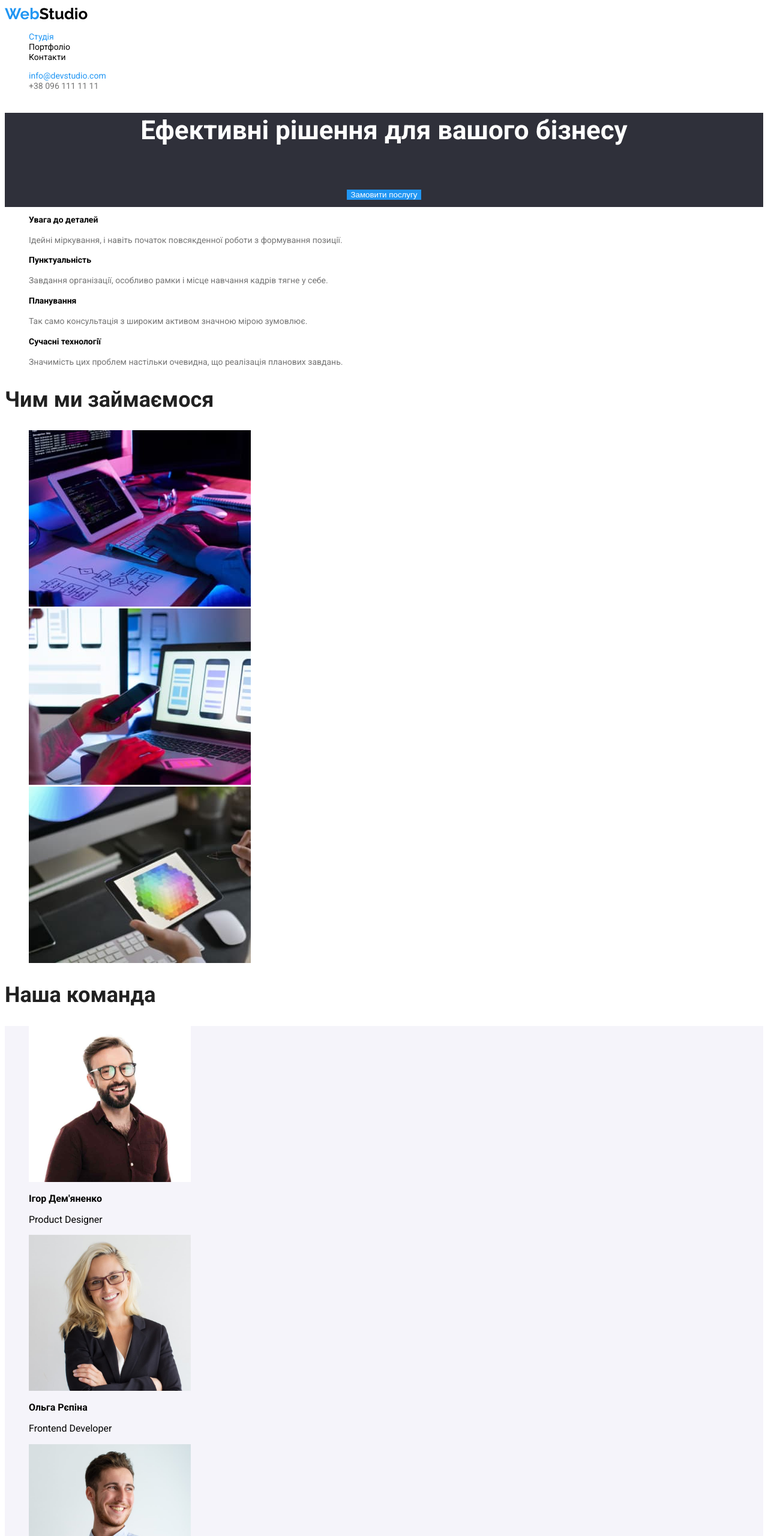
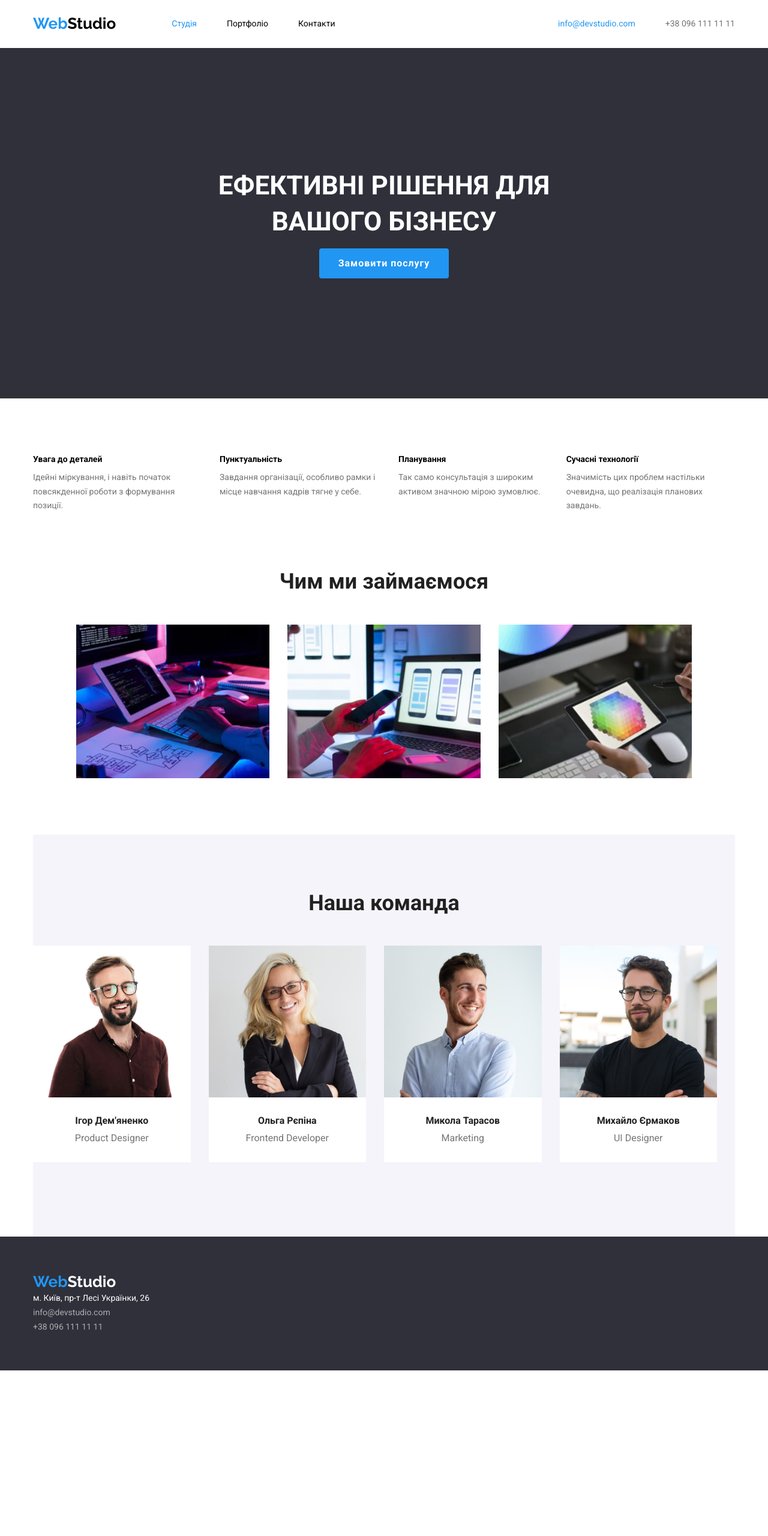
Before and after one commit to MP23-web/goit-markup-hw-08, a plain HTML site: page index.html in a window 1280 px wide. Shown: the top 2560 px of the page at 60% size. After the commit the page ends 2284 px from the top, so only its background shows below. Drawn offline with nearby package versions, Linux system fonts and the light colour scheme.

Commit message:
Create hw-3

```diff
--- a/css/styles.css
+++ b/css/styles.css
@@ -3,7 +3,8 @@
     --secondary-color:#2196F3;
     --white-color:#FFFFFF;
     --grey-color:#757575;
-}
+    --item = 3;
+ }
 
 body {
     font-family: 'Roboto', sans-serif;
@@ -11,8 +12,68 @@ body {
     font-size: 14px;
 }
 
+.visually-hidden {
+    position: absolute;
+    white-space: nowrap;
+    width: 1px;
+    height: 1px;
+    overflow: hidden;
+    border: 0;
+    padding: 0;
+    clip: rect(0 0 0 0);
+    clip-path: inset(50%);
+    margin: -1px;
+}
+
+
+.container {
+    max-width: 1200px;
+    width: 100%;
+    margin-right: auto;
+    margin-left: auto;
+    padding-right: 15px;
+    padding-left: 15px;
+    /* outline: 2px solid tomato; */
+
+}
+
 ul {
-    list-style-type: none;
+    list-style: none;
+    padding: 0;
+    margin: 0;
+  }
+  a {
+    text-decoration: none;
+    color: inherit;
+  }
+  h1,
+  h2,
+  h3,
+  h4,
+  h5,
+  h6 {
+    margin: 0;
+  }
+  p {
+    margin: 0;
+  }
+  address {
+    font-style: normal;
+  }
+  button {
+    font-family: inherit;
+    padding: 0;
+    margin: 0;
+  }
+  img {
+    display: block;
+    max-width: 100%;
+    height: auto;
+  }
+
+.section {
+    padding-top: 94px;
+    padding-bottom: 94px;
 }
 
 .link {
@@ -22,7 +83,6 @@ ul {
 }
 
  .link.header {
-    font-family: 'Roboto';
     font-size: 14px;
     line-height: 1.14;
  }
@@ -31,8 +91,13 @@ ul {
     color: var(--secondary-color);
     font-size: 26px;
     line-height: 1.2;
+}
 
+.logo-footer {
+    margin-bottom: 20px;
 }
+
+
 .accent {
     color: var(--primary-text-color);
 
@@ -42,6 +107,7 @@ ul {
 }
 
 .site-nav .link {
+    font-family: 'Roboto', sans-serif;
     color: var(--primary-text-color);
     font-size: 14px;
     line-height: 1.14;
@@ -55,6 +121,7 @@ ul {
 }
 
 .auth-nav .link {
+    font-family: 'Roboto', sans-serif;
     color: var(--primary-text-color);
     color:var(--grey-color)
 
@@ -68,19 +135,24 @@ ul {
 
 }
 
-.main-title{
+.hero {
     background-color: #2F303A;
     font-size: 44px;
     line-height: 1.36;
     text-align: center;
-
+    padding-top: 0;
+    margin-left: auto;
+    margin-right: auto;
 }
 
 .section-title {
-    font-family: 'Roboto', sans-serif;
+    display: flex;
     color: #212121;
     font-size: 36px;
     line-height: 1.16;
+    justify-content: center;
+    margin-bottom: 50px;
+    padding-top: 0;
 }
 .text {
     color: var(--grey-color);
@@ -92,23 +164,34 @@ ul {
 }
 
 .address-item-nav {
+    font-family: 'Roboto', sans-serif;
     color: var(--white-color);
     font-size: 14px;
     line-height: 1.7;
-    font-family: 'Roboto';
+
 }
 
 .address-item {
+    font-family: 'Roboto', sans-serif;
     color: rgba(255, 255, 255, 0.6);
     font-size: 14px;
     line-height: 1.7;
-    font-family: 'Roboto';
+
 }
 
 .button {
     color:var(--white-color);
     background-color: var(--secondary-color);
     border: none;
+    font-weight: 700;
+    font-size: 16px;
+    line-height: 1.87;
+    letter-spacing: 0.06em;
+    border-radius: 4px;
+    padding: 10px 32px;
+    /* margin-bottom: 200px; */
+
+
 }
 
 .button:hover,
@@ -116,26 +199,32 @@ ul {
     color: var(--white-color);
     background-color: var(--secondary-color);
     border:none;
-    outline:none;
 }
 
 .button-nav:hover,
 .button-nav:focus {
     color:var(--white-color);
     background-color: var(--secondary-color);
-    align: center;
     border: none;
-    outline:none;
   }
 
   .button-nav {
-    font-family: 'Roboto';
+
     font-size: 16px;
+    font-style: normal;
     line-height: 1.62;
+    display: flex;
+    margin-right: 8px;
+    justify-content: center;
+    align-items: center;
+    padding: 10px 32px;
+    background-color: #F5F4FA;
+    border: none;
+
   }
 
 .title-projects {
-    font-family: 'Roboto';
+
     color: #212121;
     font-size: 18px;
     line-height: 2;
@@ -143,8 +232,7 @@ ul {
 }
 
 .description {
-    font-family: 'Roboto';
-    color: var(--grey-color);
+      color: var(--grey-color);
     font-size: 16px;
     line-height: 1.87;
 }
@@ -153,30 +241,45 @@ ul {
     font-style: normal;
 }
 
-.title{
+.title {
     color: var(--white-color);
     font-size: 44px;
     line-height: 1.36;
     text-align: center;
+
+
 }
 
 .features-title {
     font-size: 14px;
     line-height: 1.14;
+    margin-bottom: 10px;
+    /* margin-right: 30px; */
+}
+
+.features-item {
+    padding-right: 30px;
+}
+.features-item:last-child {
+    padding-right: 0;
 }
 
 .team-title {
     font-size: 16px;
     line-height: 1.18;
- }
+    color: #212121;
+    margin-bottom: 10px;
+  }
+
+  .image {
+    margin-bottom: 30px;
+  }
 
  .team-text {
     font-size: 16px;
     line-height: 1.18;
- }
- .team{
-    background-color:#F5F4FA;
-
+    color: var(--grey-color);
+    padding-bottom: 30px;
  }
 
  .link.current {
@@ -189,3 +292,114 @@ ul {
     background-color: var(--secondary-color);
     border: none;
 }
+
+
+.logo {
+    padding-top: 24px;
+    padding-bottom: 25px;
+    margin-right: 93px;
+    margin-left: 0;
+
+}
+
+
+.features-list {
+    display:flex;
+}
+.cards {
+
+    /* flex-basis: calc((100% - 30px * 2) / 3); */
+    display: flex;
+    flex-wrap: wrap;
+    gap: 30px;
+    justify-content: center;
+
+}
+.team {
+    display: flex;
+}
+
+.projects {
+    display: flex;
+    justify-content: center;
+    padding-bottom: 34px;
+}
+
+.link-project {
+    display:flex;
+    justify-content: center;
+}
+
+
+.header {
+   display: flex;
+   align-items: center;
+
+}
+
+
+.site-nav {
+    display: flex;
+    justify-content: center;
+    align-items: center;
+
+}
+
+
+.auth-nav {
+    display: flex;
+    justify-content: flex-end;
+    align-items: center;
+    margin-left: auto;
+  }
+
+.team-item {
+    margin-right: 30px;
+    margin-bottom: 30px;
+    text-align: center;
+    background-color: #FFFFFF;
+}
+
+
+/* .cards {
+    margin-right: 30px;
+} */
+
+.nav-item {
+    padding-right: 50px;
+
+}
+.nav-item:last-child {
+    padding-right: 0;
+}
+
+.block {
+    max-width: 696px;
+    margin-left: auto;
+    margin-right: auto;
+    padding-top: 200px;
+    padding-bottom: 200px;
+}
+
+.works {
+    padding-top: 0;
+}
+
+.footer-padding {
+    padding-top: 60px;
+    padding-bottom: 60px;
+}
+
+.bcg-color {justify-content: ;
+    background-color: #F5F4FA ;
+}
+
+.card-item {
+    max-width: 322px;
+    background-color: #FFFFFF;
+}
+
+.image-portfolio {
+    width: 370px;
+    margin-bottom: 20px;
+}
--- a/index.html
+++ b/index.html
@@ -5,100 +5,133 @@
     <meta http-equiv="X-UA-Compatible" content="IE=edge" />
     <meta name="viewport" content="width=device-width, initial-scale=1.0" />
     <title>Студія</title>
+
     <link
       href="https://fonts.googleapis.com/css2?family=Raleway:wght@700&family=Roboto:wght@400;500;700;900&display=swap"
       rel="stylesheet"
     />
+    <link
+      href="https://cdnjs.cloudflare.com/ajax/libs/modern-normalize/1.1.0/modern-normalize.min.css"
+      rel="stylesheet"
+    />
+
     <link rel="stylesheet" href="./css/styles.css" />
   </head>
   <body>
-    <header class="header">
+    <header>
+      <div class="container">
+        <div class="header">
           <a href="" class="link logo">Web<span class="accent">Studio</span></a>
           <nav>
             <ul class="site-nav list">
-          <li><a href="#" class="link header current">Студія</a></li>
-          <li><a href="./portfolio.html" class="link header">Портфоліо</a></li>
-          <li><a href="" class="link header">Контакти</a></li>
+              <li class="nav-item"><a href="#" class="link header current">Студія</a></li>
+              <li class="nav-item"><a href="./portfolio.html" class="link header">Портфоліо</a></li>
+              <li class="nav-item"><a href="" class="link header">Контакти</a></li>
             </ul>
           </nav>
+
         <ul class="auth-nav list">
-        <li><a href="mailto:info@devstudio.com" class="link header current">info@devstudio.com</a></li>
-        <li><a href="tel:+380961111111" class="link header">+38 096 111 11 11</a></li>
+            <li class="nav-item">
+              <a href="mailto:info@devstudio.com" class="link header current">info@devstudio.com</a>
+            </li>
+            <li class="nav-item">
+              <a href="tel:+380961111111" class="link header mobile">+38 096 111 11 11</a>
+            </li>
+          </div>
         </ul>
+      </div>
     </header>
     <main>
-      <section class="main-title">
-        <h1 class="title">Ефективні рішення для вашого бізнесу</h1>
+       <section class="hero">
+          <div class="container">
+            <div class="block">
+               <h1 class="title">ЕФЕКТИВНІ РІШЕННЯ ДЛЯ ВАШОГО БІЗНЕСУ</h1>
                <button class="button" type="button">Замовити послугу</button>
+            </div>
+          </div>
         </section>
+
       <section>
-        <h2 visually hidden>Наші особливості</h2>
-        <ul>
-          <li>
+        <div class="container">
+          <h2 class="visually-hidden">Наші особливості</h2>
+          <ul class="section features-list">
+            <li class="features-item">
               <h3 class="features-title">Увага до деталей</h3>
               <p class="text">
                 Ідейні міркування, і навіть початок повсякденної роботи з формування позиції.
               </p>
             </li>
-          <li>
+            <li class="features-item">
               <h3 class="features-title">Пунктуальність</h3>
               <p class="text">
                 Завдання організації, особливо рамки і місце навчання кадрів тягне у себе.
               </p>
             </li>
-          <li>
+            <li class="features-item">
               <h3 class="features-title">Планування</h3>
               <p class="text">Так само консультація з широким активом значною мірою зумовлює.</p>
             </li>
 
-          <li>
+            <li class="features-item">
               <h3 class="features-title">Сучасні технології</h3>
               <p class="text">
                 Значимість цих проблем настільки очевидна, що реалізація планових завдань.
               </p>
             </li>
           </ul>
+        </div>
       </section>
-      <section class="section">
+
+      <section>
+        <div class="container">
+          <div class="works section">
             <h2 class="section-title">Чим ми займаємося</h2>
-        <ul>
-          <li>
+             <ul class="cards">
+            <li class="card-item">
               <img src="./images/keyboard.jpg" alt="keyboard" width="370" />
             </li>
-          <li>
+            <li class="card-item">
               <img src="./images/laptop.jpg" alt="laptop" width="370" />
             </li>
-          <li>
+            <li class="card-item">
               <img src="./images/tablet.jpg" alt="tablet" width="370" />
             </li>
           </ul>
+        </div>
+        </div>
       </section>
-      <section class="section">
+      <section>
+        <div class="container">
+          <div class="section bcg-color">
           <h2 class="section-title">Наша команда</h2>
           <ul class="team">
-          <li>
-            <img src="./images/our-team/igor-demyanenko.jpg" alt="Ігор Дем'яненко" width="270" />
+            <li class="team-item">
+              <img class="image" src="./images/our-team/igor-demyanenko.jpg" alt="Ігор Дем'яненко" width="270" />
               <h3 class="team-title">Ігор Дем'яненко</h3>
               <p class="team-text">Product Designer</p>
             </li>
-          <li>
-            <img src="./images/our-team/olga-repina.jpg " alt="Ольга Рєпіна" width="270" />
+            <li class="team-item">
+              <img class="image" src="./images/our-team/olga-repina.jpg " alt="Ольга Рєпіна" width="270" />
               <h3 class="team-title">Ольга Рєпіна</h3>
               <p class="team-text">Frontend Developer</p>
             </li>
-          <li>
-            <img src="./images/our-team/mykola-tarasov.jpg" alt="Микола Тарасов" width="270" />
+            <li class="team-item">
+              <img class="image" src="./images/our-team/mykola-tarasov.jpg" alt="Микола Тарасов" width="270" />
               <h3 class="team-title">Микола Тарасов</h3>
               <p class="team-text">Marketing</p>
             </li>
-          <li>
-            <img src="./images/our-team/mykhailo-ermakov.jpg" alt="Михайло Єрмаков" width="270" />
+            <li class="team-item">
+              <img class="image" src="./images/our-team/mykhailo-ermakov.jpg" alt="Михайло Єрмаков" width="270" />
               <h3 class="team-title">Михайло Єрмаков</h3>
               <p class="team-text">UI Designer</p>
             </li>
           </ul>
+        </div>
+        </div>
       </section>
       <footer class="footer">
+        <div class="container">
+          <div class="footer-padding">
           <a class="link logo-footer" href="">Web<span class="accent-footer">Studio</span></a>
           <address>
             <ul class="address">
@@ -108,8 +141,9 @@
                   href="https://goo.gl/maps/xoH6kGCsavsLJjou9"
                   target="_blank"
                   rel="noopener noreferrer nofollow"
-                >м. Київ, пр-т Лесі Українки, 26</a
                 >
+                  м. Київ, пр-т Лесі Українки, 26
+                </a>
               </li>
               <li>
                 <a class="link address-item" href="mailto:info@devstudio.com">info@devstudio.com</a>
@@ -119,6 +153,8 @@
               </li>
             </ul>
           </address>
+        </div>
+        </div>
       </footer>
     </main>
   </body>
```
Also changed, not shown: portfolio.html (+55 -31 lines). Lines whose indentation alone changed are shown as unchanged.
